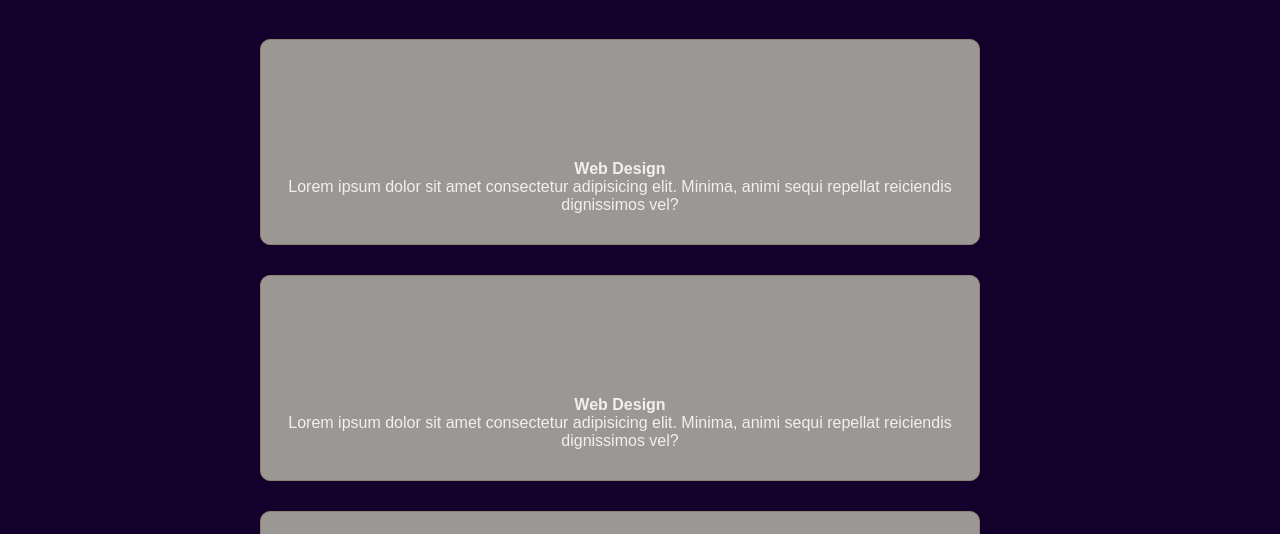
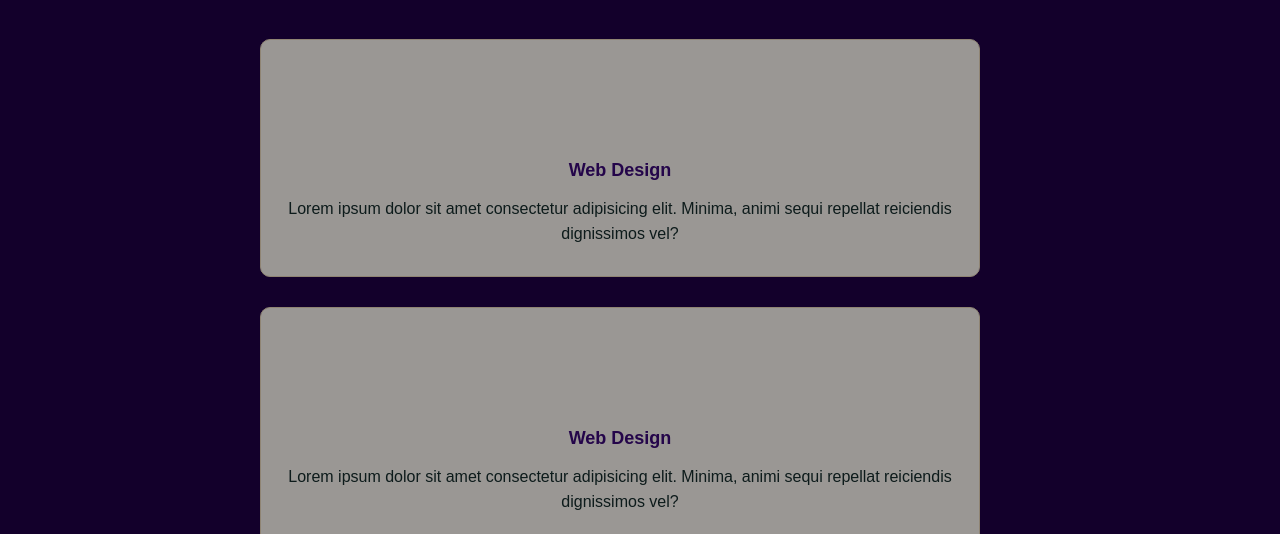
Before and after one commit to KoheliAkter/Portfolio, a plain HTML site: page Services.html in a window 1280 px wide. Shown: the part 266-800 px from the top of the page. Drawn offline with Linux system fonts and the light colour scheme.

Commit message:
services section edit

```diff
--- a/style.css
+++ b/style.css
@@ -495,6 +495,7 @@ body{
     display: block;
     margin: 0 auto 30px;
     text-align: center;
+    transition: all 0.3s ease;
     /*background-color: #ea9605;*/
 }
 
@@ -503,3 +504,26 @@ body{
     line-height: 60px;
     color: #ea9605;
 }
+
+.service .service-item .service-item-inner:hover .icon{
+    background-color: #ea9605;
+}
+
+.service .service-item .service-item-inner:hover .icon .fa{
+    font-size: 25px;
+    color: aliceblue;
+}
+
+.service .service-item .service-item-inner h4{
+    font-size: 18px;
+    margin-bottom: 15px;
+    color: #24054a;
+    font-weight: 700;
+    text-transform: capitalize;
+}
+
+.service .service-item .service-item-inner p{
+    font-size: 16px;
+    color: rgb(13, 27, 27);
+    line-height: 25px;
+}
```
